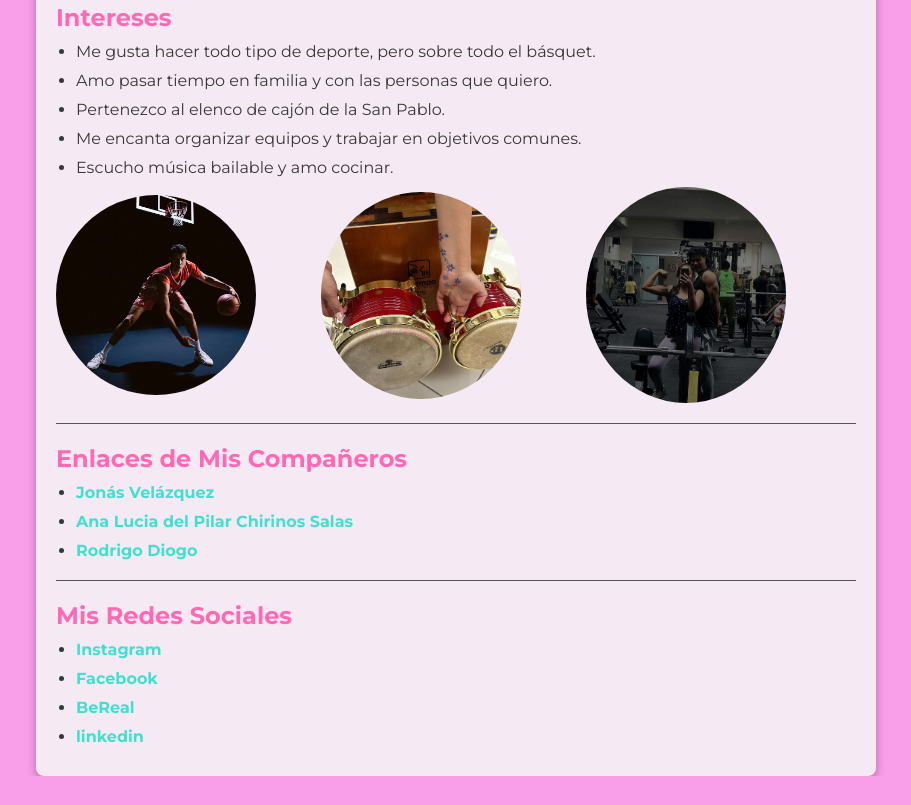
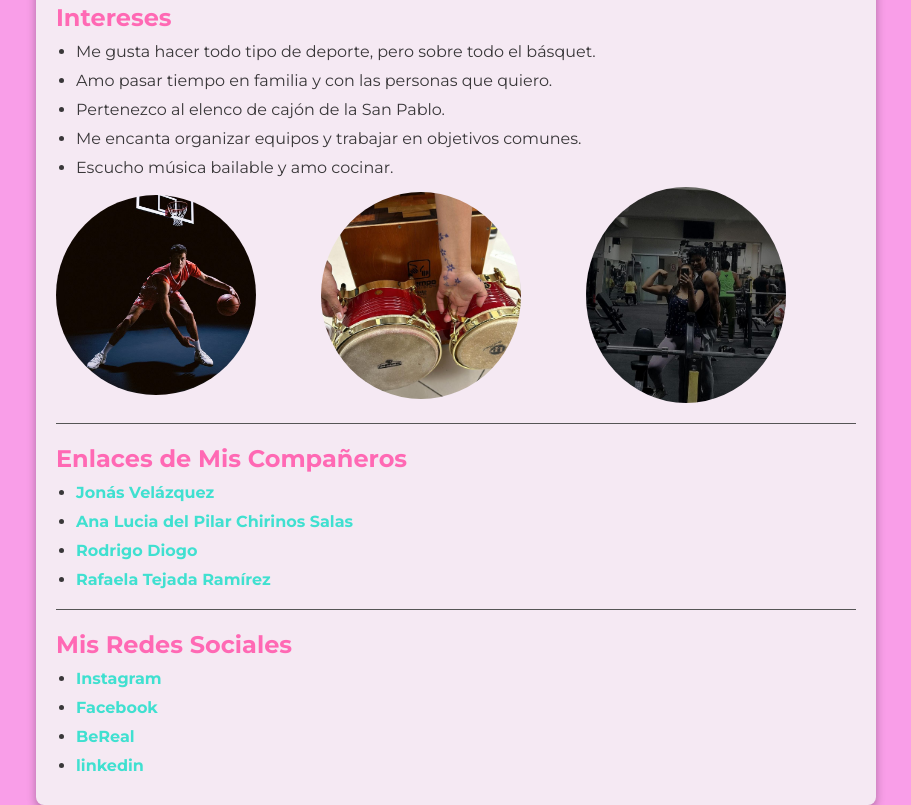
Before and after one commit to Mariajosebenavidesv/MariajoseBenavidesValdez.github.io, a plain HTML site: page index.html in a window 1280 px wide. Shown: the part 609-1414 px from the top of the page, without its empty margins (184-1095 px from the left). Before the commit the page ends 1385 px from the top, so only its background shows below. Drawn offline with Linux system fonts and the light colour scheme.

Commit message:
Update index.html

```diff
--- a/index.html
+++ b/index.html
@@ -96,6 +96,7 @@
             <li><a href="https://jonasvelasquezacosta.github.io/Jonas-Velasquez-Acosta/" target="_blank">Jonás Velázquez</a></li>
             <li><a href="https://analuuu01.github.io/Ana-Lucia-del-Pilar-Chirinos-Salas/" target="_blank">Ana Lucia del Pilar Chirinos Salas</a></li>
             <li><a href="https://rodrigodiogoemanuel.neocities.org/" target="_blank">Rodrigo Diogo</a></li>
+	    <li><a href="https://rafaelatejadaramirez.netlify.app/" target="_blank">Rafaela Tejada Ramírez</a></li>
             <!-- Agrega más enlaces aquí -->
         </ul>
 
```
